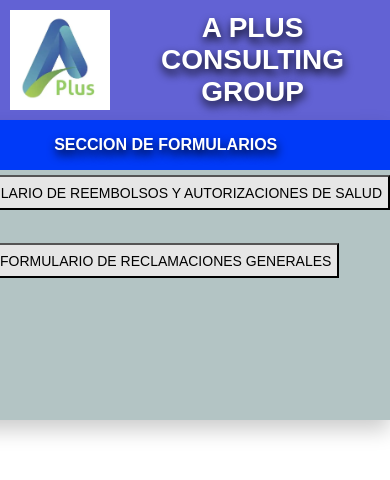
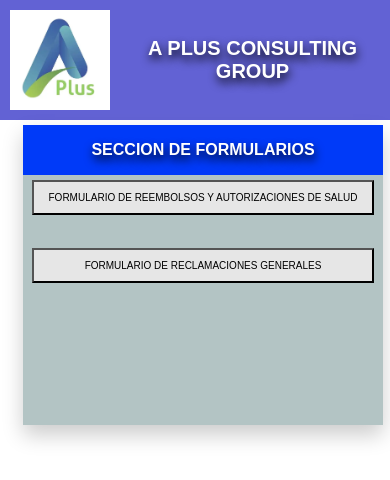
Before and after one commit to DavidAplus/mi-pagina, a website: page index.html in a window 390 px wide. Drawn offline with Linux system fonts and the light colour scheme.

Commit message:
otro edit index mov

```diff
--- a/index.html
+++ b/index.html
@@ -35,7 +35,7 @@
 
 /* CONTENEDOR PRINCIPAL */
 .forms{
-    margin: 15px auto;
+    margin: 15px 15px;
     display: flex;
     flex-direction: column;
     align-items: center;
@@ -98,7 +98,7 @@
     }
 
     h1{
-        font-size: 28px;
+        font-size: 20px;
     }
 
     h4{
@@ -112,13 +112,14 @@
     }
 
     .forms{
-        width: auto;
-        margin: auto;
+        width: 360px;
+        margin: 5px 7px;
+        display: flex;
     }
 
     .listado input{
-        width: auto;
-        font-size: 14px;
+        width: 350;
+        font-size: 10px;
     }
 }
    </style>
```
